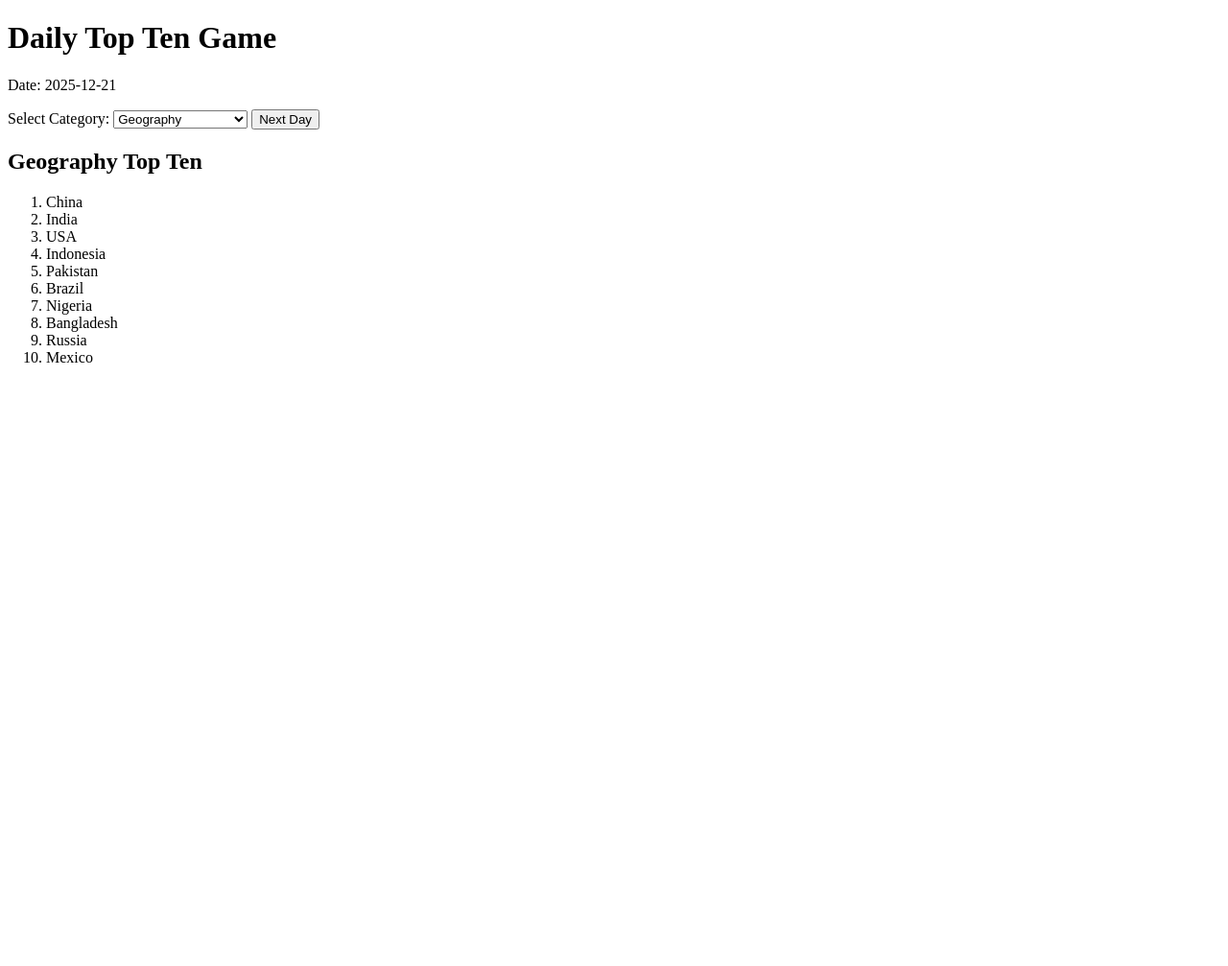
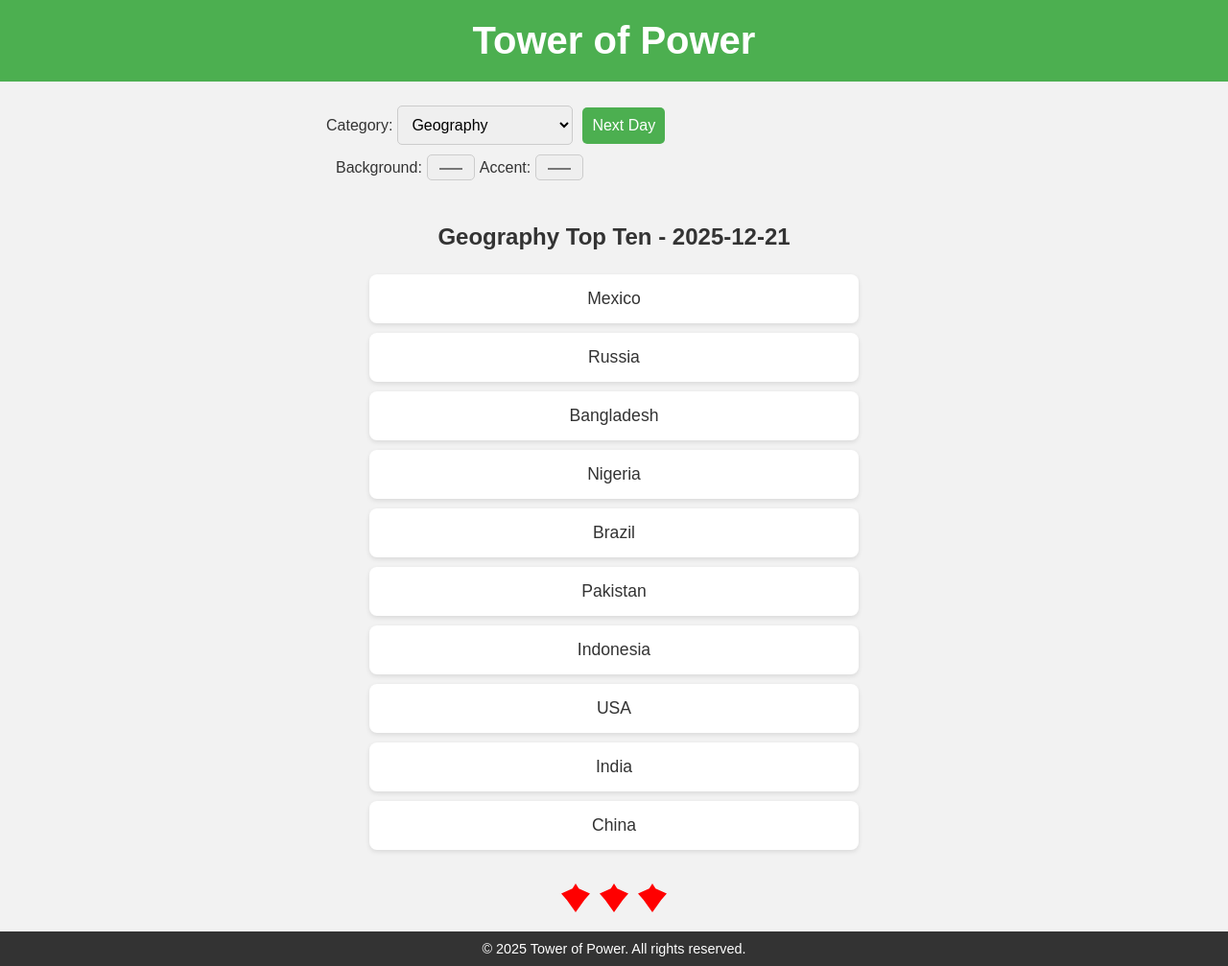
Before and after one commit to rhysfarrell3476-ship-it/towerofpower, a Flask app: page / in a window 1280 px wide. Shown: the whole page at 96% size. Before the commit the page ends 378 px from the top, so only its background shows below. Run offline with Flask 3, Linux system fonts and the light colour scheme.

Commit message:
index.html

```diff
--- a/templates/index.html
+++ b/templates/index.html
@@ -2,14 +2,137 @@
 <html lang="en">
 <head>
     <meta charset="UTF-8">
-    <title>Top Ten Game</title>
+    <title>Tower of Power</title>
+    <style>
+        :root {
+            --bg-color: #f2f2f2;
+            --text-color: #333;
+            --accent-color: #4CAF50;
+        }
+
+        body {
+            font-family: Arial, sans-serif;
+            background: var(--bg-color);
+            color: var(--text-color);
+            margin: 0;
+            padding: 0;
+            display: flex;
+            flex-direction: column;
+            min-height: 100vh;
+        }
+
+        header {
+            background: var(--accent-color);
+            color: white;
+            padding: 20px;
+            text-align: center;
+            font-size: 2.5em;
+            font-weight: bold;
+        }
+
+        main {
+            flex: 1;
+            padding: 20px;
+            max-width: 600px;
+            margin: auto;
+            display: flex;
+            flex-direction: column;
+            align-items: center;
+        }
+
+        .controls {
+            display: flex;
+            justify-content: space-between;
+            align-items: center;
+            margin-bottom: 20px;
+            width: 100%;
+            flex-wrap: wrap;
+        }
+
+        select, button, input[type="color"] {
+            padding: 10px;
+            font-size: 1em;
+            margin: 5px;
+            border-radius: 5px;
+            border: 1px solid #ccc;
+            cursor: pointer;
+        }
+
+        button {
+            background-color: var(--accent-color);
+            color: white;
+            border: none;
+            transition: background 0.3s;
+        }
+
+        button:hover {
+            background-color: #45a049;
+        }
+
+        h2 {
+            margin-bottom: 20px;
+            text-align: center;
+        }
+
+        .tower {
+            display: flex;
+            flex-direction: column-reverse;
+            align-items: center;
+            width: 100%;
+        }
+
+        .tower-item {
+            background: white;
+            padding: 15px;
+            margin: 5px 0;
+            border-radius: 8px;
+            width: 80%;
+            text-align: center;
+            box-shadow: 0 2px 5px rgba(0,0,0,0.1);
+            font-size: 1.1em;
+            transition: transform 0.2s;
+        }
+
+        .tower-item:hover {
+            transform: scale(1.05);
+        }
+
+        .lives {
+            display: flex;
+            justify-content: center;
+            margin-top: 30px;
+        }
+
+        .life {
+            width: 30px;
+            height: 30px;
+            margin: 0 5px;
+            background: red;
+            clip-path: polygon(50% 0%, 61% 18%, 100% 35%, 81% 57%, 50% 100%, 19% 57%, 0% 35%, 39% 18%);
+        }
+
+        footer {
+            background: #333;
+            color: white;
+            text-align: center;
+            padding: 10px;
+            font-size: 0.9em;
+        }
+
+        @media (max-width: 600px) {
+            .controls {
+                flex-direction: column;
+                align-items: stretch;
+            }
+        }
+    </style>
 </head>
 <body>
-    <h1>Daily Top Ten Game</h1>
-    <p>Date: {{ current_date }}</p>
-
-    <form method="POST">
-        <label for="category">Select Category:</label>
+    <header>Tower of Power</header>
+    <main>
+        <div class="controls">
+            <form method="POST" style="display: flex; flex-wrap: wrap; align-items: center;">
+                <label for="category">Category:</label>
                 <select name="category" onchange="this.form.submit()">
                     {% for category in categories %}
                         <option value="{{ category }}" {% if category == selected_category %}selected{% endif %}>
@@ -17,15 +140,48 @@
                         </option>
                     {% endfor %}
                 </select>
+
                 <input type="hidden" name="date" value="{{ current_date }}">
                 <button type="submit" name="next_day">Next Day</button>
             </form>
 
-    <h2>{{ selected_category }} Top Ten</h2>
-    <ol>
+            <div style="display: flex; flex-wrap: wrap; align-items: center; margin-left: 10px;">
+                <label>Background:</label>
+                <input type="color" id="bgColorPicker" value="#f2f2f2">
+                <label>Accent:</label>
+                <input type="color" id="accentColorPicker" value="#4CAF50">
+            </div>
+        </div>
+
+        <h2>{{ selected_category }} Top Ten - {{ current_date }}</h2>
+        <div class="tower">
             {% for item in top_ten %}
-            <li>{{ item }}</li>
+                <div class="tower-item">{{ item }}</div>
             {% endfor %}
-    </ol>
+        </div>
+
+        <div class="lives">
+            <div class="life"></div>
+            <div class="life"></div>
+            <div class="life"></div>
+        </div>
+    </main>
+    <footer>
+        &copy; 2025 Tower of Power. All rights reserved.
+    </footer>
+
+    <script>
+        // Change background and accent colors dynamically
+        const bgPicker = document.getElementById('bgColorPicker');
+        const accentPicker = document.getElementById('accentColorPicker');
+
+        bgPicker.addEventListener('input', () => {
+            document.documentElement.style.setProperty('--bg-color', bgPicker.value);
+        });
+
+        accentPicker.addEventListener('input', () => {
+            document.documentElement.style.setProperty('--accent-color', accentPicker.value);
+        });
+    </script>
 </body>
 </html>
```
Lines whose indentation alone changed are shown as unchanged.
